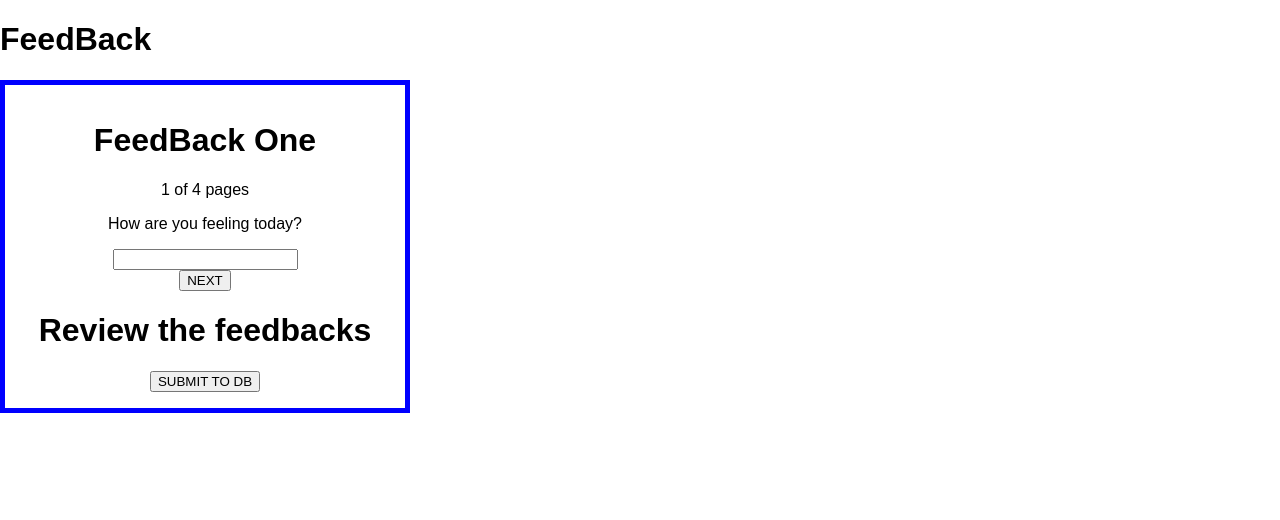
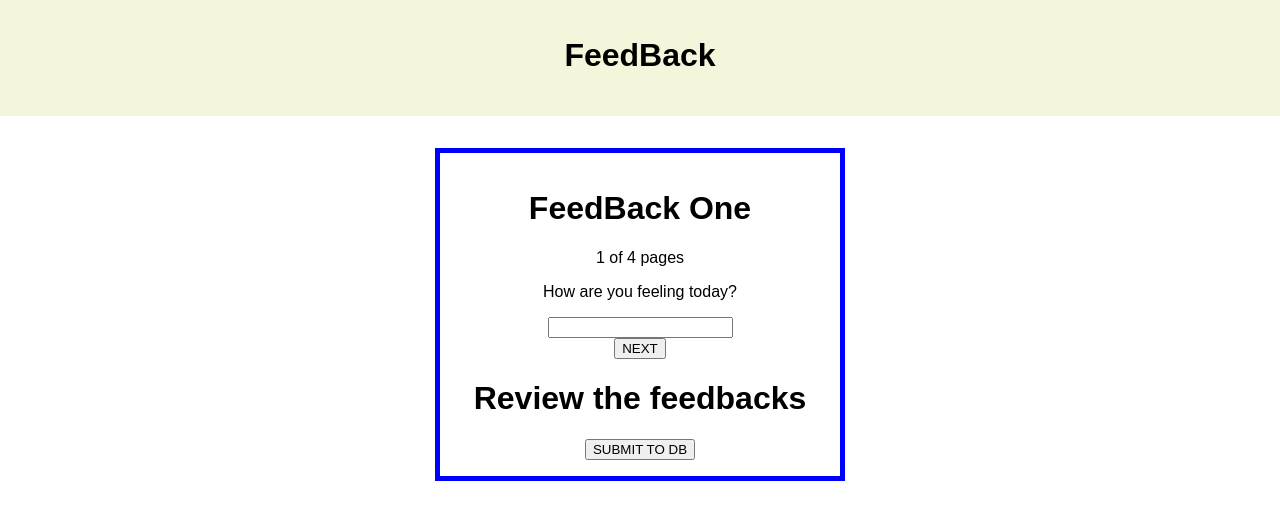
Before and after one commit to amitao/prime-feedback, a React (Create React App) app: page / in a window 1280 px wide. Shown: the top 520 px of the page. Built offline with nearby package versions, Linux system fonts and the light colour scheme.

Commit message:
add flexbox to app.js

```diff
--- a/package.json
+++ b/package.json
@@ -4,6 +4,7 @@
   "private": true,
   "proxy": "http://localhost:5000",
   "dependencies": {
+    "@material-ui/core": "^3.6.2",
     "axios": "^0.18.0",
     "pg": "^7.7.1",
     "react": "^16.6.3",
--- a/src/components/App/App.css
+++ b/src/components/App/App.css
@@ -1,4 +1,12 @@
+.container {
+  display: flex;
+  flex-flow: column;
+  align-items: center;
+  justify-content: center;
+}
+
 .App {
+  margin-top: 2em;
   width: 400px;
   text-align: center;
   border: 5px solid blue;
--- a/src/components/App/App.jsx
+++ b/src/components/App/App.jsx
@@ -12,12 +12,13 @@ import { HashRouter as Router, Route } from 'react-router-dom';
 
 
 
+
 class App extends Component {
 
   render() {
     return (
       <Router>
-        <div>
+        <div className="container">
           <Header />
           <div className="App">
             <Route path='/' exact component={FeedBackOne} />
--- a/src/components/Header/Header.css
+++ b/src/components/Header/Header.css
@@ -0,0 +1,8 @@
+.header-box {
+  margin: 0;
+  width: 100%;
+  height: 100px;
+  padding-top: 1em;
+  background-color: beige;
+  text-align: center;
+}
--- a/src/components/Header/Header.jsx
+++ b/src/components/Header/Header.jsx
@@ -1,10 +1,11 @@
 import React, { Component } from 'react';
+import './Header.css';
 
 
 class Header extends Component {
   render () {
     return (
-      <div>
+      <div className="header-box">
         <h1>FeedBack</h1>
       </div>
     )
```
Also changed, not shown: 1 other file (tests, documents, lock files or other folders).
